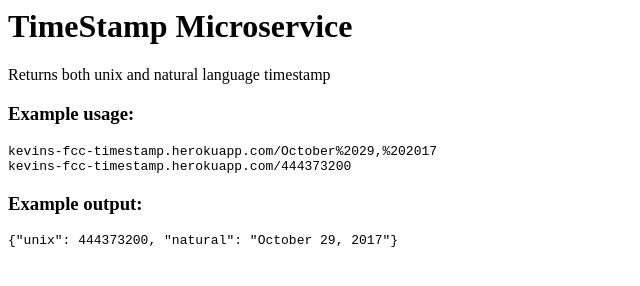
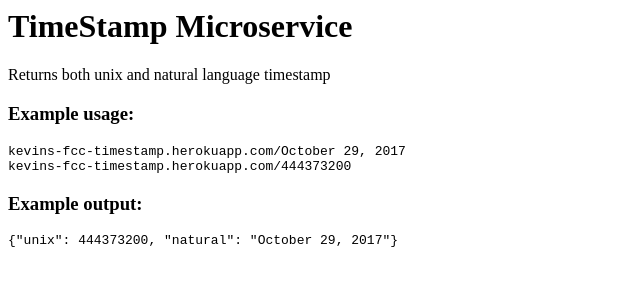
Before and after one commit to kevin578/fcc-timestamp, a website: page index.html in a window 1280 px wide. Shown: the full height of the page, 0-640 px from the left. Drawn offline with Linux system fonts and the light colour scheme.

Commit message:
fixed string

```diff
--- a/index.html
+++ b/index.html
@@ -8,7 +8,7 @@
 <h1>TimeStamp Microservice</h1>
 <p>Returns both unix and natural language timestamp</p>
 <h3>Example usage:</h3>
-<code>kevins-fcc-timestamp.herokuapp.com/October%2029,%202017</code><br>
+<code>kevins-fcc-timestamp.herokuapp.com/October 29, 2017</code><br>
 <code>kevins-fcc-timestamp.herokuapp.com/444373200</code>
 <h3>Example output:</h3>
 <code>{"unix": 444373200, "natural": "October 29, 2017"}</code>
```
